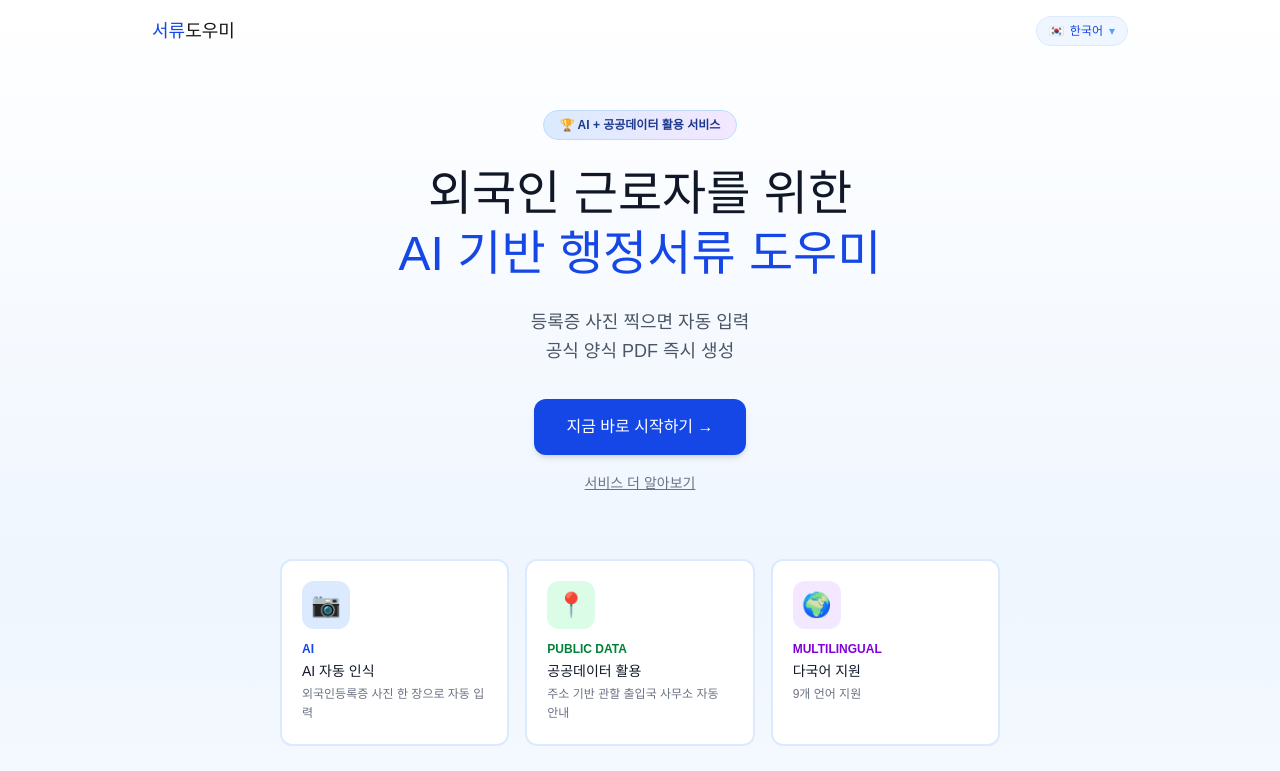
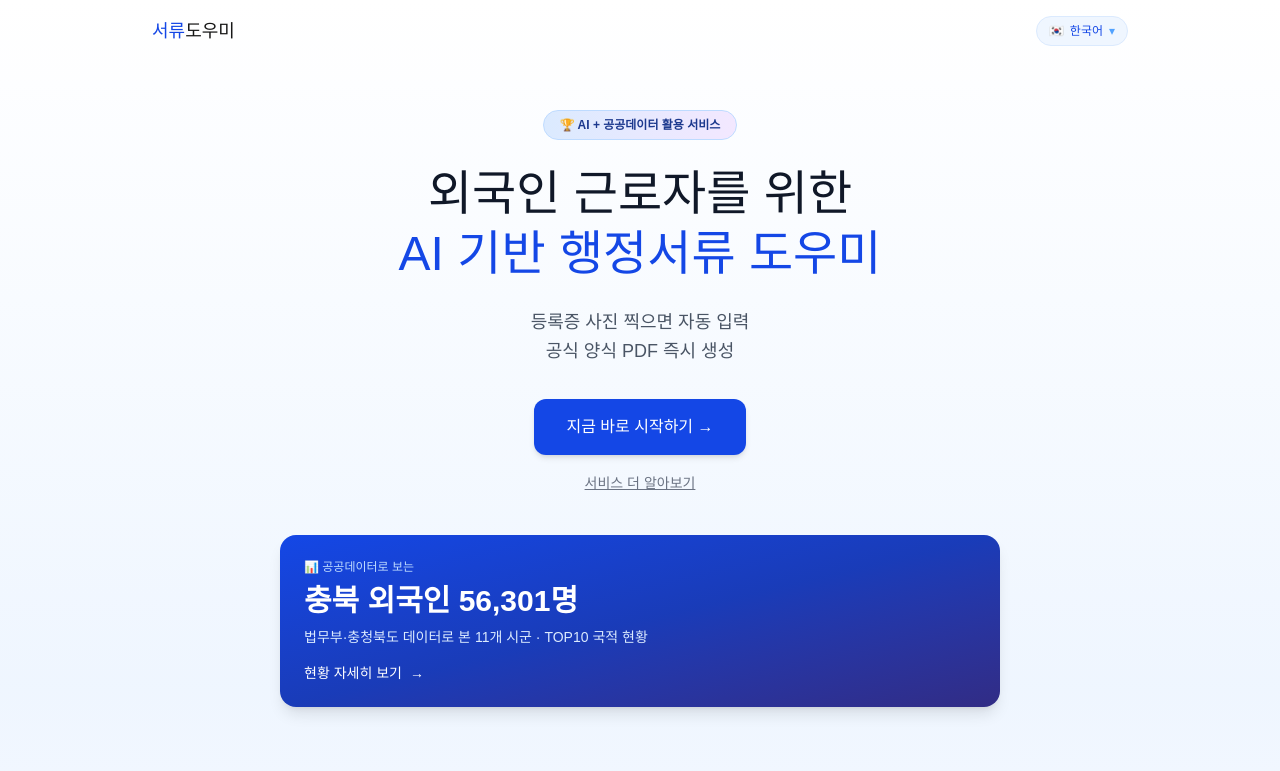
Before and after one commit to leesoyeol1213-glitch/immigration-helper, a Next.js app: page / in a window 1280 px wide. Shown: the top 771 px of the page. Built offline with nearby package versions, Linux system fonts and the light colour scheme.

Commit message:
fix: 홈 페이지 서비스 더 알아보기 중복 제거

```diff
--- a/app/page.tsx
+++ b/app/page.tsx
@@ -28,6 +28,10 @@ const TEXTS: Record<Lang, any> = {
     techSec: "🔒 개인정보 무저장 (브라우저 메모리 전용)",
     disclaimerTitle: "⚠️ 안내:",
     disclaimerText: "본 서비스는 서류 작성을 돕는 정보 제공 도구입니다. 최종 제출 및 승인 책임은 본인에게 있습니다.",
+    statsBannerTag: "공공데이터로 보는",
+    statsBannerTitle: "충북 외국인 56,301명",
+    statsBannerSub: "법무부·충청북도 데이터로 본 11개 시군 · TOP10 국적 현황",
+    statsBannerCTA: "현황 자세히 보기",
   },
   en: {
     badge: "🏆 AI + Public Data Service",
@@ -52,6 +56,10 @@ const TEXTS: Record<Lang, any> = {
     techSec: "🔒 No data storage (browser only)",
     disclaimerTitle: "⚠️ Notice:",
     disclaimerText: "This service helps form preparation. Final responsibility is with the user.",
+    statsBannerTag: "Public Data Insights",
+    statsBannerTitle: "56,301 Foreigners in Chungbuk",
+    statsBannerSub: "11 cities/counties · Top 10 nationalities, from MOJ & Chungbuk data",
+    statsBannerCTA: "View Statistics",
   },
   vi: {
     badge: "🏆 Dịch vụ AI + Dữ liệu công",
@@ -76,6 +84,10 @@ const TEXTS: Record<Lang, any> = {
     techSec: "🔒 Không lưu thông tin",
     disclaimerTitle: "⚠️ Lưu ý:",
     disclaimerText: "Dịch vụ hỗ trợ chuẩn bị giấy tờ. Trách nhiệm cuối cùng thuộc về người dùng.",
+    statsBannerTag: "Dữ liệu công khai",
+    statsBannerTitle: "56.301 người nước ngoài tại Chungbuk",
+    statsBannerSub: "11 thành phố · TOP 10 quốc tịch (Dữ liệu Bộ Tư pháp & Chungbuk)",
+    statsBannerCTA: "Xem thống kê",
   },
   th: {
     badge: "🏆 บริการ AI + ข้อมูลสาธารณะ",
@@ -100,6 +112,10 @@ const TEXTS: Record<Lang, any> = {
     techSec: "🔒 ไม่เก็บข้อมูลส่วนตัว",
     disclaimerTitle: "⚠️ หมายเหตุ:",
     disclaimerText: "บริการช่วยเตรียมเอกสาร ความรับผิดชอบสุดท้ายเป็นของผู้ใช้",
+    statsBannerTag: "ข้อมูลสาธารณะ",
+    statsBannerTitle: "56,301 คนต่างชาติในเฉิงบุค",
+    statsBannerSub: "11 เมือง/เขต · 10 สัญชาติที่มีมากที่สุด, จากข้อมูลของกระทรวงกฎหมายและจังหวัดเฉิงบุค",
+    statsBannerCTA: "ดูสถิติ",
   },
   km: {
     badge: "🏆 សេវាកម្ម AI + ទិន្នន័យសាធារណៈ",
@@ -124,6 +140,10 @@ const TEXTS: Record<Lang, any> = {
     techSec: "🔒 មិនរក្សាទុកទិន្នន័យ",
     disclaimerTitle: "⚠️ ចំណាំ:",
     disclaimerText: "សេវាកម្មនេះជួយរៀបចំឯកសារ ការទទួលខុសត្រូវចុងក្រោយជារបស់អ្នកប្រើ",
+    statsBannerTag: "Public Data Insights",
+    statsBannerTitle: "56,301 Foreigners in Chungbuk",
+    statsBannerSub: "11 cities/counties · Top 10 nationalities, from MOJ & Chungbuk data",
+    statsBannerCTA: "View Statistics",
   },
   ne: {
     badge: "🏆 AI + सार्वजनिक डेटा सेवा",
@@ -148,6 +168,10 @@ const TEXTS: Record<Lang, any> = {
     techSec: "🔒 डेटा भण्डारण छैन",
     disclaimerTitle: "⚠️ सूचना:",
     disclaimerText: "यो सेवा कागजात तयार पार्न मद्दत गर्छ। अन्तिम जिम्मेवारी प्रयोगकर्तासँग छ।",
+    statsBannerTag: "Public Data Insights",
+    statsBannerTitle: "56,301 Foreigners in Chungbuk",
+    statsBannerSub: "11 cities/counties · Top 10 nationalities, from MOJ & Chungbuk data",
+    statsBannerCTA: "View Statistics",
   },
   si: {
     badge: "🏆 AI + පොදු දත්ත සේවාව",
@@ -172,6 +196,10 @@ const TEXTS: Record<Lang, any> = {
     techSec: "🔒 දත්ත ගබඩාවක් නැත",
     disclaimerTitle: "⚠️ දැනුම්දීම:",
     disclaimerText: "මෙය ලේඛන සකස් කිරීමට උපකාරී වේ. අවසන් වගකීම පරිශීලකයාට ඇත.",
+    statsBannerTag: "Public Data Insights",
+    statsBannerTitle: "56,301 Foreigners in Chungbuk",
+    statsBannerSub: "11 cities/counties · Top 10 nationalities, from MOJ & Chungbuk data",
+    statsBannerCTA: "View Statistics",
   },
   my: {
     badge: "🏆 AI + အများသုံးဒေတာ ဝန်ဆောင်မှု",
@@ -196,6 +224,10 @@ const TEXTS: Record<Lang, any> = {
     techSec: "🔒 ဒေတာသိမ်းမှု မရှိ",
     disclaimerTitle: "⚠️ သတိပြုရန်:",
     disclaimerText: "ဤဝန်ဆောင်မှုသည် စာရွက်စာတမ်းပြင်ဆင်ရန် ကူညီသည်။ နောက်ဆုံးတာဝန်သည် အသုံးပြုသူ၏ဖြစ်သည်။",
+    statsBannerTag: "Public Data Insights",
+    statsBannerTitle: "56,301 Foreigners in Chungbuk",
+    statsBannerSub: "11 cities/counties · Top 10 nationalities, from MOJ & Chungbuk data",
+    statsBannerCTA: "View Statistics",
   },
   zh: {
     badge: "🏆 AI + 公共数据服务",
@@ -220,6 +252,10 @@ const TEXTS: Record<Lang, any> = {
     techSec: "🔒 不保存数据(仅浏览器)",
     disclaimerTitle: "⚠️ 提示:",
     disclaimerText: "本服务协助文件准备，最终责任由用户承担。",
+    statsBannerTag: "Public Data Insights",
+    statsBannerTitle: "56,301 Foreigners in Chungbuk",
+    statsBannerSub: "11 cities/counties · Top 10 nationalities, from MOJ & Chungbuk data",
+    statsBannerCTA: "View Statistics",
   },
 };
 
@@ -298,6 +334,21 @@ export default function Home() {
           </Link>
         </div>
 
+        {/* 충북 통계 배너 (공공데이터) */}
+        <Link href="/stats" className="block mt-10 group">
+          <div className="bg-gradient-to-br from-blue-700 via-blue-800 to-indigo-900 rounded-2xl p-6 text-white text-left shadow-lg hover:shadow-xl transition-all hover:scale-[1.01]">
+            <p className="text-xs font-medium text-blue-200 mb-2">📊 {t.statsBannerTag}</p>
+            <p className="text-2xl md:text-3xl font-bold mb-2">
+              {t.statsBannerTitle}
+            </p>
+            <p className="text-sm text-blue-100 mb-4">{t.statsBannerSub}</p>
+            <div className="flex items-center gap-2 text-sm font-medium text-white">
+              <span>{t.statsBannerCTA}</span>
+              <span className="group-hover:translate-x-1 transition-transform">→</span>
+            </div>
+          </div>
+        </Link>
+
         <div className="grid grid-cols-1 md:grid-cols-3 gap-4 mt-16 text-left">
           <div className="bg-white border-2 border-blue-100 rounded-xl p-5 hover:border-blue-300 transition-all">
             <div className="w-12 h-12 bg-blue-100 rounded-xl flex items-center justify-center mb-3">
```
